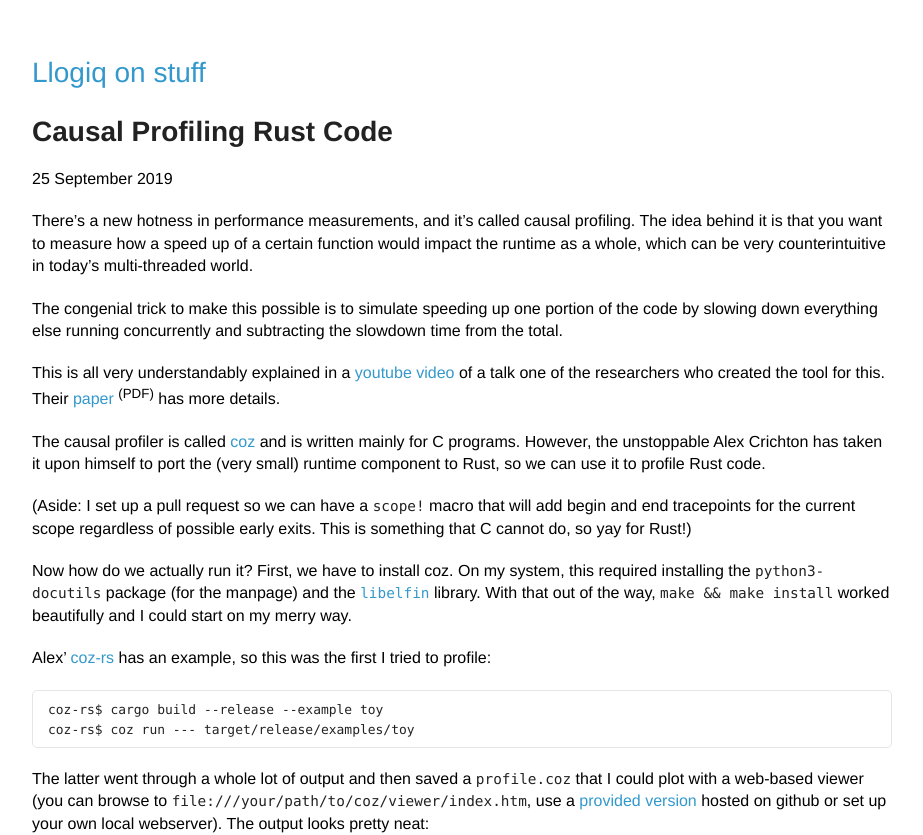
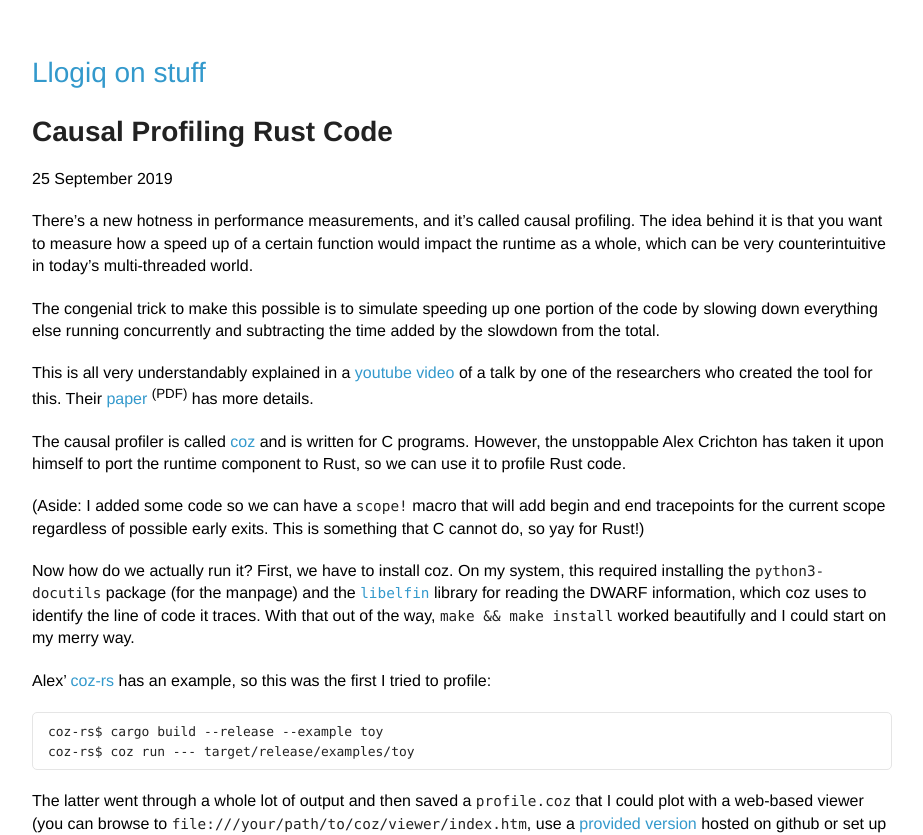
Before and after one commit to llogiq/llogiq.github.io, a Jekyll site: the page built from _posts/2019-09-25-coz.md, in a window 1280 px wide. Shown: the top 835 px of the page, without its empty margins (178-1101 px from the left). Built offline with Jekyll 4.4.1, drawn with Linux system fonts in a browser that asks for light colours; grey boxes are pictures that could not be loaded.

Commit message:
streamline post

```diff
--- a/_posts/2019-09-25-coz.md
+++ b/_posts/2019-09-25-coz.md
@@ -9,24 +9,25 @@
 
 The congenial trick to make this possible is to simulate speeding up one
 portion of the code by slowing down everything else running concurrently and
-subtracting the slowdown time from the total.
+subtracting the time added by the slowdown from the total.
 
-This is all very understandably explained in a [youtube video] of a talk one of
-the researchers who created the tool for this. Their [paper] <sup>(PDF)</sup>
-has more details.
+This is all very understandably explained in a [youtube video] of a talk by one
+of the researchers who created the tool for this. Their [paper]
+<sup>(PDF)</sup> has more details.
 
-The causal profiler is called [coz] and is written mainly for C programs.
-However, the unstoppable Alex Crichton has taken it upon himself to port the
-(very small) runtime component to Rust, so we can use it to profile Rust code.
+The causal profiler is called [coz] and is written for C programs. However, the
+unstoppable Alex Crichton has taken it upon himself to port the runtime
+component to Rust, so we can use it to profile Rust code.
 
-(Aside: I set up a pull request so we can have a `scope!` macro that will add
-begin and end tracepoints for the current scope regardless of possible early
-exits. This is something that C cannot do, so yay for Rust!)
+(Aside: I added some code so we can have a `scope!` macro that will add begin
+and end tracepoints for the current scope regardless of possible early exits.
+This is something that C cannot do, so yay for Rust!)
 
 Now how do we actually run it? First, we have to install coz. On my system,
 this required installing the `python3-docutils` package (for the manpage) and
-the [`libelfin`] library. With that out of the way, `make && make install`
-worked beautifully and I could start on my merry way.
+the [`libelfin`] library for reading the DWARF information, which coz uses to
+identify the line of code it traces. With that out of the way, `make && make
+install` worked beautifully and I could start on my merry way.
 
 Alex' [coz-rs] has an example, so this was the first I tried to profile:
 
@@ -40,7 +41,7 @@
 `file:///your/path/to/coz/viewer/index.htm`, use a [provided version] hosted on
 github or set up your own local webserver). The output looks pretty neat:
 
-![plot of `toy.rs`](https://raw.githubusercontent.com/alexcrichton/coz-rs/master/toy.png)
+![plot of `toy.rs`, linked from Alex Crichton's github](https://raw.githubusercontent.com/alexcrichton/coz-rs/master/toy.png)
 
 This graph plots the program speedup under the assumption that the code at a
 given point would be sped up by a certain amount with 100% being the complete
```
